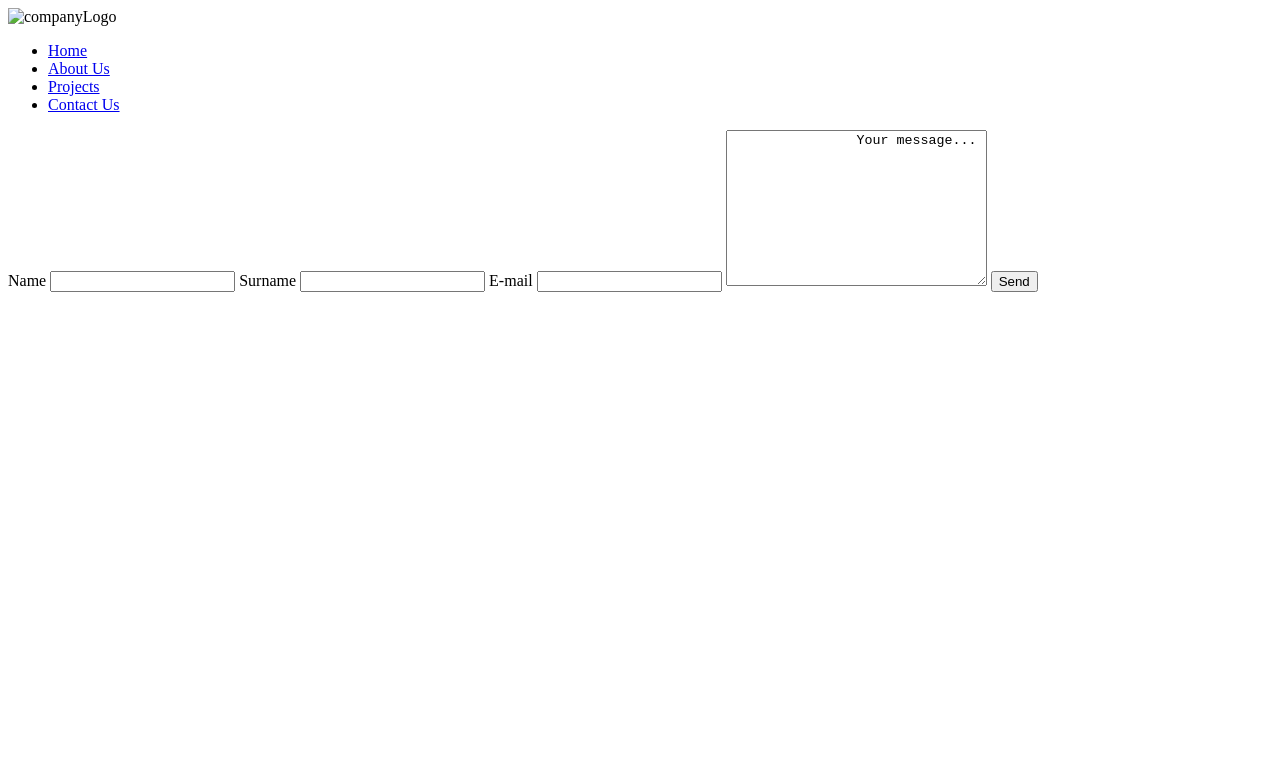
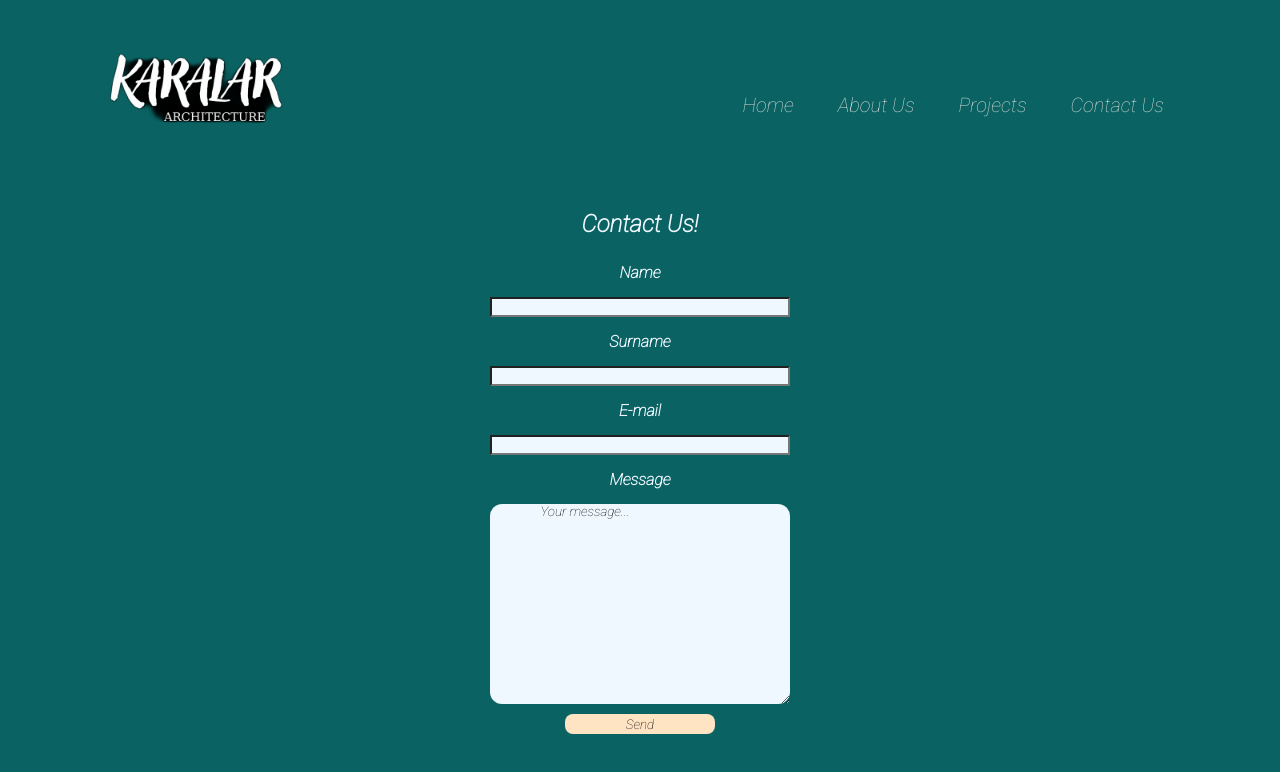
Before and after one commit to aleynakaralar/Website-project, a plain HTML site: page pages/contactUs.html in a window 1280 px wide. Drawn offline with Linux system fonts and the light colour scheme.

Commit message:
Contact us style is ended

```diff
--- a/css/pages.css
+++ b/css/pages.css
@@ -104,3 +104,47 @@ nav img{
     color: aliceblue;
     font-size: large;
  }
+
+ /* Project part finish */
+/* Contact us part start */
+.form{
+    display: flex;
+    flex-direction: column;
+    justify-content: space-between;
+    align-items: center;
+
+}
+
+.form h2{
+    color: aliceblue;
+    margin-bottom: 20px;
+}
+
+.form input{
+    background-color: aliceblue;
+    width: 300px;
+    height: 20px;
+    margin: 10px;
+}
+.form label{
+    color: aliceblue;
+    font-weight: bold;
+    margin: 5px;
+}
+
+.form textarea{
+    background-color: aliceblue;
+    width: 300px;
+    height: 200px;
+    margin: 10px;
+    border: 1px;
+    border-radius: 12px;
+}
+.submitbutton{
+    background-color: bisque;
+    border: rgb(0, 0, 0) 2px;
+    border-radius: 8px;
+    width: 150px;
+    height: 20px;
+}
+/* Contact us part finish */
--- a/pages/contactUs.html
+++ b/pages/contactUs.html
@@ -5,25 +5,30 @@
     <meta http-equiv="X-UA-Compatible" content="IE=edge">
     <meta name="viewport" content="width=device-width, initial-scale=1.0">
     <title>KARALAR ARCH - Contact Us</title>
+    <link rel="stylesheet" href="../css/pages.css">
+    <link rel="preconnect" href="https://fonts.googleapis.com">
+    <link href="https://fonts.googleapis.com/css2?family=Roboto:ital,wght@1,100&display=swap" rel="stylesheet">
 </head>
 <body>
     <div class="allContact">
         <nav>
-            <img src="../images/logo.jpeg" alt="companyLogo">
+            <img src="../images/logo.png" alt="companyLogo">
             <ul>
-                <li><a href="index.html" target="_blank">Home</a></li>
-                <li><a href="pages/aboutUs.html" target="_blank">About Us</a></li>
-                <li><a href="pages/projects.html" target="_blank">Projects</a></li>
-                <li><a href="pages/contactUs.html" target="_blank">Contact Us</a></li>
+                <li><a href="../index.html" target="_blank">Home</a></li>
+                <li><a href="aboutUs.html" target="_blank">About Us</a></li>
+                <li><a href="projects.html" target="_blank">Projects</a></li>
+                <li><a href="contactUs.html" target="_blank">Contact Us</a></li>
             </ul>
         </nav>
         <div class="form">
+            <h2>Contact Us!</h2>
             <label for="name">Name</label>
             <input type="text" id="name">
             <label for="surname">Surname</label>
             <input type="text" id="surname">
             <label for="email">E-mail</label>
             <input type="email" id="email">
+            <label for="textarea">Message</label>
             <textarea name="message" rows="10" cols="30">
                 Your message...
             </textarea>
```
